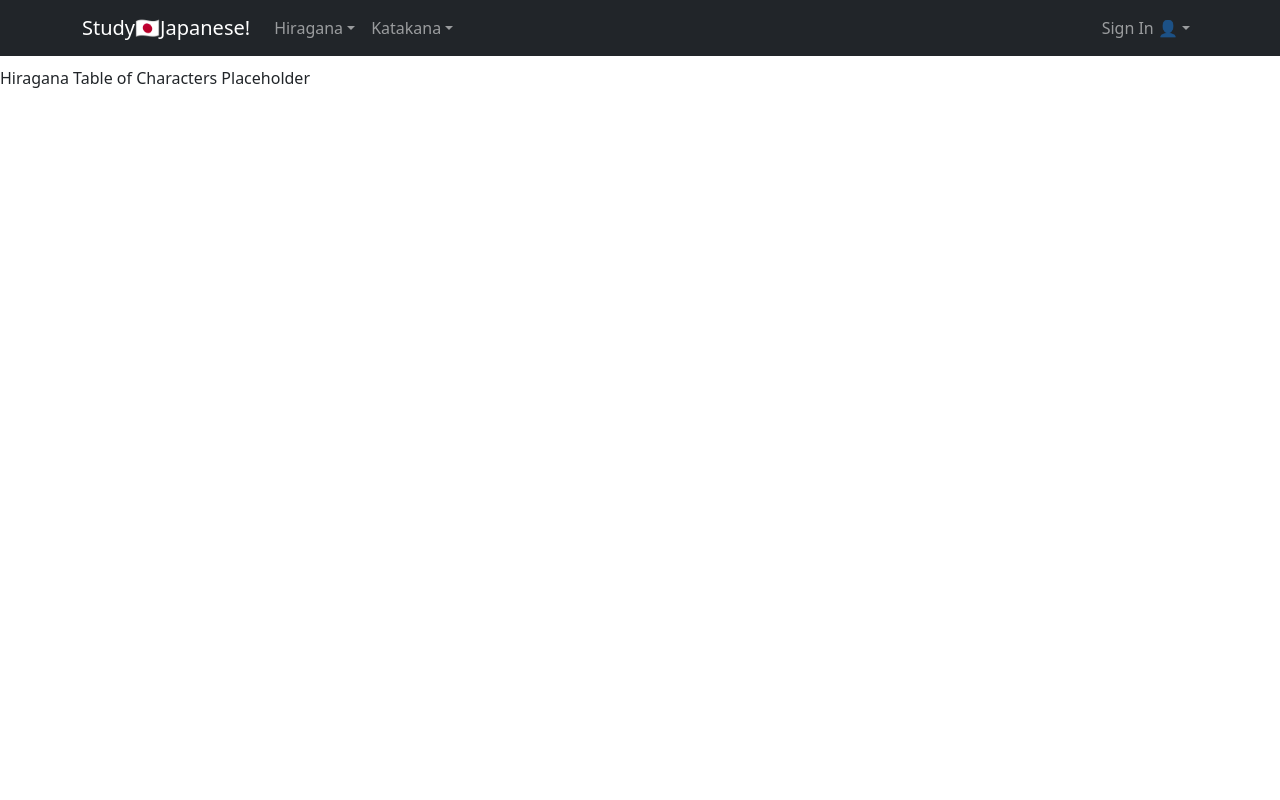
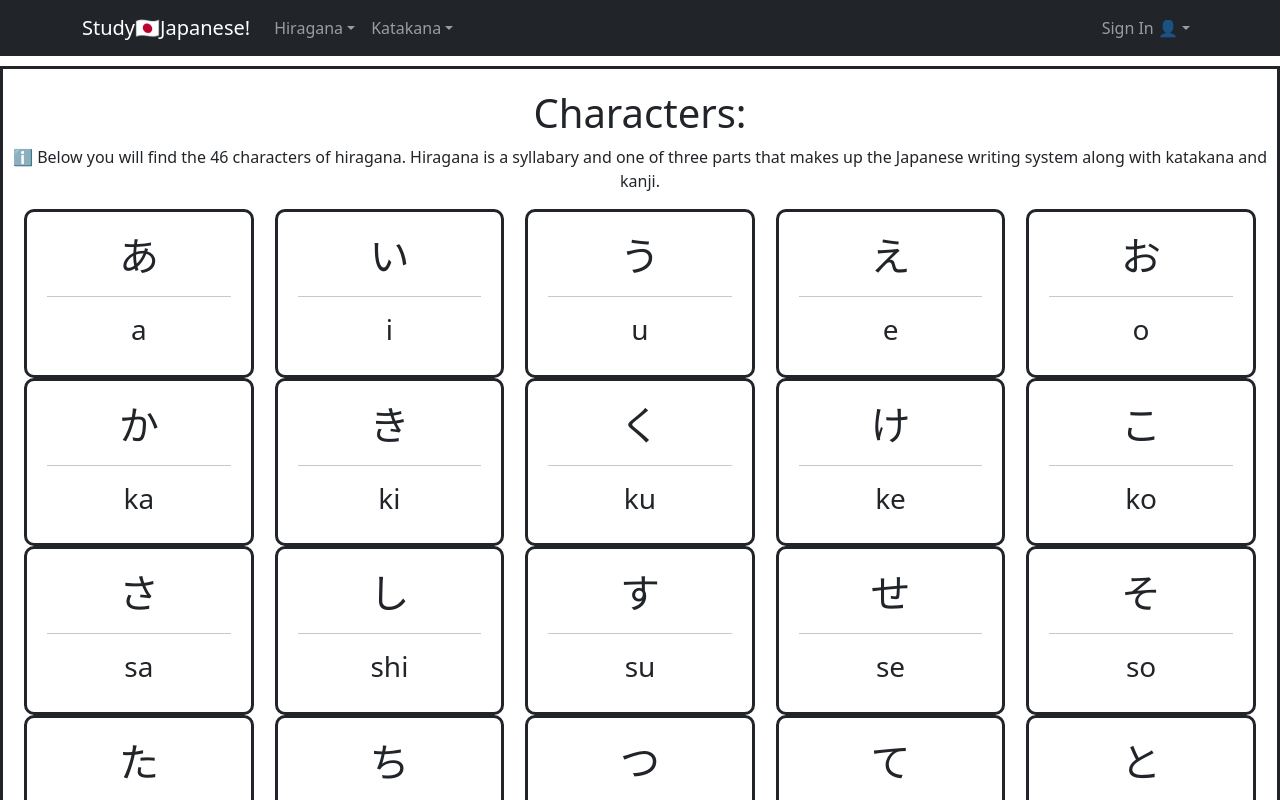
Before and after one commit to pastasauce59/study-japanese, a React (Create React App) app: page /hiragana in a window 1280 px wide. Shown: the top 800 px of the page. Built offline with nearby package versions, Linux system fonts and the light colour scheme.

Commit message:
created data structure to hold hiragana characters in Hiragana component, used data structure to create a table of characters in HiraganaCharacters component, added styling, updated README

```diff
--- a/src/App.css
+++ b/src/App.css
@@ -1,3 +1,22 @@
-body {
-    padding-top: 50px;
+.characters-container {
+    display: flex;
+    flex-wrap: wrap;
+    flex-direction: row;
+    align-content: center;
+    justify-content: space-evenly;
+    align-items: center;
+    border: solid;
+    text-align: center;
 }
+
+.characters-info {
+    width: 100%;
+    padding-top: 20px;
+}
+
+.characters {
+    flex-basis: 18%;
+    border: solid;
+    padding: 20px;
+    border-radius: 10px;
+}
--- a/src/App.js
+++ b/src/App.js
@@ -1,7 +1,8 @@
 import 'bootstrap/dist/css/bootstrap.min.css'
+import "./App.css";
 import { Routes, Route, Navigate } from 'react-router-dom';
 import NavigationBar from "./Components/NavigationBar";
-import Hiragana from './Components/Hiragana';
+import HiraganaCharacters from './Components/HiraganaCharacters';
 
 function App() {
   return (
@@ -9,7 +10,7 @@ function App() {
       <NavigationBar />
 
       <Routes>
-        <Route exact path='/hiragana' element={<Hiragana />} />
+        <Route exact path='/hiragana' element={<HiraganaCharacters />} />
       </Routes>
     </div>
   );
--- a/src/Components/Hiragana.js
+++ b/src/Components/Hiragana.js
@@ -1,11 +1,155 @@
-import React from 'react';
+const hiragana = [
+    [
+    {character: 'あ', key: 'a'},
+    {character: 'い', key: 'i'},
+    {character: 'う', key: 'u'},
+    {character: 'え', key: 'e'},
+    {character: 'お', key: 'o'}
+    ],
+    [
+    {character: 'か', key: 'ka'},
+    {character: 'き', key: 'ki'},
+    {character: 'く', key: 'ku'},
+    {character: 'け', key: 'ke'},
+    {character: 'こ', key: 'ko'},
+    ],
+    [
+    {character: 'さ', key: 'sa'},
+    {character: 'し', key: 'shi'},
+    {character: 'す', key: 'su'},
+    {character: 'せ', key: 'se'},
+    {character: 'そ', key: 'so'},
+    ],
+    [
+    {character: 'た', key: 'ta'},
+    {character: 'ち', key: 'chi'},
+    {character: 'つ', key: 'tsu'},
+    {character: 'て', key: 'te'},
+    {character: 'と', key: 'to'},
+    ],
+    [
+    {character: 'な', key: 'na'},
+    {character: 'に', key: 'ni'},
+    {character: 'ぬ', key: 'nu'},
+    {character: 'ね', key: 'ne'},
+    {character: 'の', key: 'no'},
+    ],
+    [
+    {character: 'は', key: 'ha'},
+    {character: 'ひ', key: 'hi'},
+    {character: 'ふ', key: 'hu'},
+    {character: 'へ', key: 'he'},
+    {character: 'ほ', key: 'ho'},
+    ],
+    [
+    {character: 'ま', key: 'ma'},
+    {character: 'み', key: 'mi'},
+    {character: 'む', key: 'mu'},
+    {character: 'め', key: 'me'},
+    {character: 'も', key: 'mo'},
+    ],
+    [
+    {character: 'や', key: 'ya'},
+    {character: '', key: ''},
+    {character: 'ゆ', key: 'yu'},
+    {character: '', key: ''},
+    {character: 'よ', key: 'yo'},
+    ],
+    [
+    {character: 'ら', key: 'ra'},
+    {character: 'り', key: 'ri'},
+    {character: 'る', key: 'ru'},
+    {character: 'れ', key: 're'},
+    {character: 'ろ', key: 'ro'},
+    ],
+    [
+    {character: 'わ', key: 'wa'},
+    {character: '', key: ''},
+    {character: '', key: ''},
+    {character: '', key: ''},
+    {character: 'を', key: 'wo'},
+    ],
+    [
+    {character: 'ん', key: 'n'},
+    ],
+]
 
-function Hiragana(props) {
-    return (
-        <div>
-            Hiragana Table of Characters Placeholder
-        </div>
-    );
-}
+const hiraganaDakuten = [
+    [
+    {character: 'が', key: 'ga'},
+    {character: 'ぎ', key: 'gi'},
+    {character: 'ぐ', key: 'gu'},
+    {character: 'げ', key: 'ge'},
+    {character: 'ご', key: 'go'},
+    ],
+    [
+    {character: 'ざ', key: 'za'},
+    {character: 'じ', key: 'ji'},
+    {character: 'ず', key: 'zu'},
+    {character: 'ぜ', key: 'ze'},
+    {character: 'ぞ', key: 'zo'},
+    ],
+    [
+    {character: 'だ', key: 'da'},
+    {character: 'ぢ', key: 'dzi'},
+    {character: 'づ', key: 'dzu'},
+    {character: 'で', key: 'de'},
+    {character: 'ど', key: 'do'},
+    ],
+    [
+    {character: 'ば', key: 'ba'},
+    {character: 'び', key: 'bi'},
+    {character: 'ぶ', key: 'bu'},
+    {character: 'べ', key: 'be'},
+    {character: 'ぼ', key: 'bo'},
+    ],
+    [
+    {character: 'ぱ', key: 'pa'},
+    {character: 'ぴ', key: 'pi'},
+    {character: 'ぷ', key: 'pu'},
+    {character: 'ぺ', key: 'pe'},
+    {character: 'ぽ', key: 'po'},
+    ],
+]
 
-export default Hiragana;
+export { hiragana, hiraganaDakuten }
+
+// const dakutenArrayObj = [
+//     {Dakuten: [
+//        {ga: [
+//            {character: 'が', key: 'ga'},
+//            {character: 'ぎ', key: 'gi'},
+//            {character: 'ぐ', key: 'gu'},
+//            {character: 'げ', key: 'ge'},
+//            {character: 'ご', key: 'go'},
+//        ]},
+//        {za: [
+//            {character: 'ざ', key: 'za'},
+//            {character: 'じ', key: 'ji'},
+//            {character: 'ず', key: 'zu'},
+//            {character: 'ぜ', key: 'ze'},
+//            {character: 'ぞ', key: 'zo'},
+//        ]},
+//        {da: [
+//            {character: 'だ', key: 'da'},
+//            {character: 'ぢ', key: 'dzi'},
+//            {character: 'づ', key: 'dzu'},
+//            {character: 'で', key: 'de'},
+//            {character: 'ど', key: 'do'},
+//        ]},
+//        {ba: [
+//            {character: 'ば', key: 'ba'},
+//            {character: 'び', key: 'bi'},
+//            {character: 'ぶ', key: 'bu'},
+//            {character: 'べ', key: 'be'},
+//            {character: 'ぼ', key: 'bo'},
+//        ]},
+//        {pa: [
+//            {character: 'ぱ', key: 'pa'},
+//            {character: 'ぴ', key: 'pi'},
+//            {character: 'ぷ', key: 'pu'},
+//            {character: 'ぺ', key: 'pe'},
+//            {character: 'ぽ', key: 'po'},
+//        ]}
+//     ]}
+//    ]
--- /dev/null
+++ b/src/Components/HiraganaCharacters.js
@@ -0,0 +1,43 @@
+import React from 'react';
+import { hiragana, hiraganaDakuten} from './Hiragana'
+
+function Hiragana(props) {
+    return (
+        <div className='characters-container'>
+
+            <div className='characters-info'>
+                <h1>Characters:</h1>
+                <p>ℹ️ Below you will find the 46 characters of hiragana. Hiragana is a syllabary and one of three
+                    parts that makes up the Japanese writing system along with katakana and kanji.
+                </p>
+            </div>
+
+            {hiragana.map(characters => characters.map(character =>
+                <div className='characters'>
+                    <h1>{character.character}</h1>
+                    <hr/>
+                    <h3>{character.key}</h3>
+                </div>
+            ))}
+
+            <div className='characters-info'>
+                <h1>Dakuten:</h1>
+                <p>ℹ️ Also known as ten-ten, these are variations of the other hiragana. The symbol above
+                    the characters denounces how they should be pronouned.
+                </p>
+            </div>
+
+            {hiraganaDakuten.map(characters => characters.map(character =>
+                <div className='characters'>
+                    <h1>{character.character}</h1>
+                    <hr/>
+                    <h3>{character.key}</h3>
+                </div>
+            ))}
+
+
+        </div>
+    );
+}
+
+export default Hiragana;
```
Also changed, not shown: 1 other file (tests, documents, lock files or other folders).
